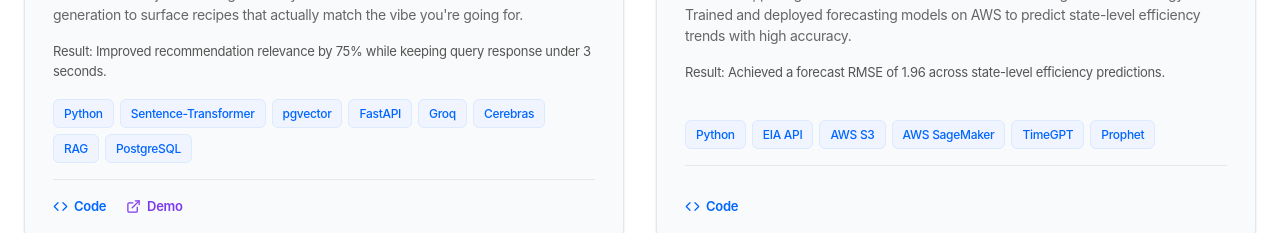
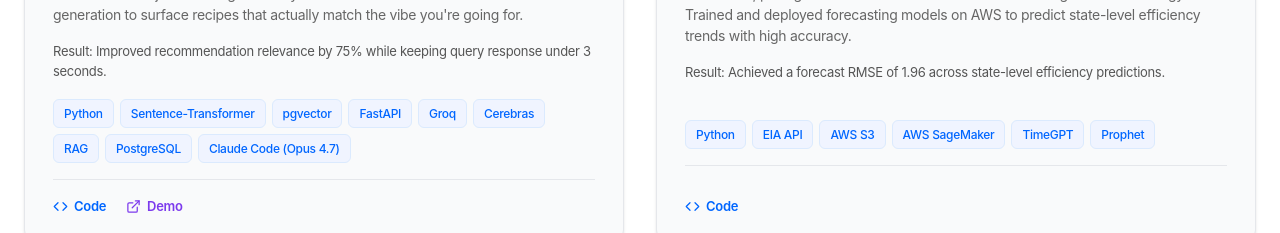
Before and after one commit to kanish26/kanish-portfolio, a Next.js app: page / in a window 1280 px wide. Shown: the part 4160-4393 px from the top of the page. Built offline with nearby package versions, Linux system fonts and the light colour scheme.

Commit message:
Updated portfolio section

```diff
--- a/src/data/projects.ts
+++ b/src/data/projects.ts
@@ -15,7 +15,7 @@ export const projects: Project[] = [
     id: 'rag-project',
     title: 'Vibes Recipe - AI Recipe Recommendation App',
     description: 'Built an AI-powered recipe recommendation app that understands what you\'re in the mood for — not just what ingredients you have. Combines semantic search with LLM generation to surface recipes that actually match the vibe you\'re going for.',
-    techStack: ['Python', 'Sentence-Transformer', 'pgvector', 'FastAPI', 'Groq', 'Cerebras', 'RAG', 'PostgreSQL'],
+    techStack: ['Python', 'Sentence-Transformer', 'pgvector', 'FastAPI', 'Groq', 'Cerebras', 'RAG', 'PostgreSQL', 'Claude Code (Opus 4.7)'],
     githubUrl: 'https://github.com/kanish26/Recipe-app',
     liveUrl: 'https://ai-recipe-vibes-app.vercel.app/',
     imageUrl: '/images/projects/retail-demand.png',
```
